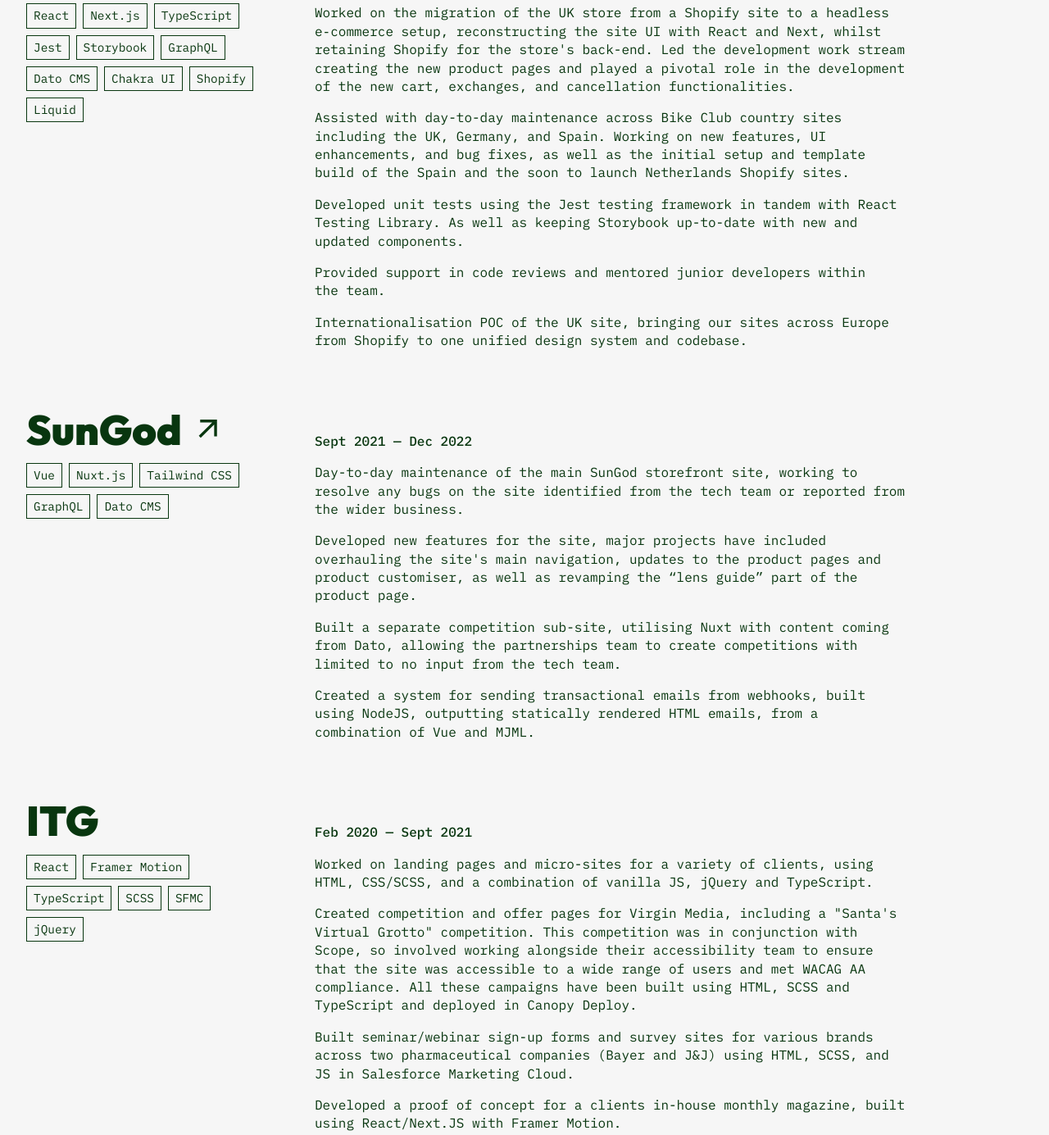
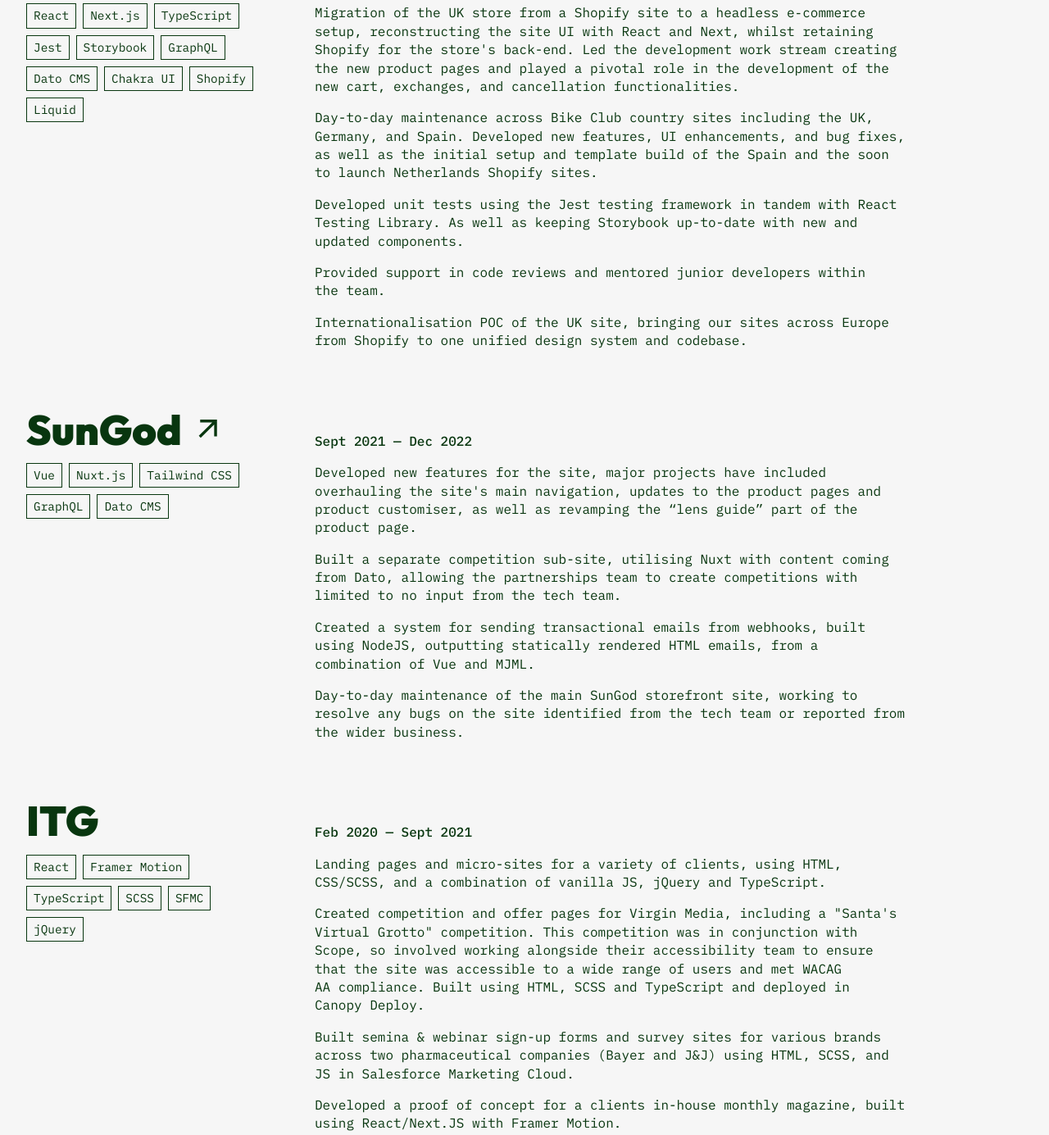
Before and after one commit to Neutron-J/Portfolio, an Astro site: page /work in a window 1280 px wide. Shown: the part 274-1659 px from the top of the page at 82% size. Built offline with nearby package versions, Linux system fonts and the light colour scheme; Astro itself is replaced by a stand-in of ours.

Commit message:
Reword work items

```diff
--- a/src/pages/work.astro
+++ b/src/pages/work.astro
@@ -3,10 +3,10 @@ import LayoutWork from "../layouts/LayoutWork.astro";
 import BadgesTech from "../components/BadgesTech.astro";
 ---
 
-<LayoutWork title="Work">
+<LayoutWork title='Work'>
   <section>
-    <h2><a href="https://bikeclub.com/">Bike Club</a></h2>
-    <p class="date">Jan 2023 &mdash; Aug 2024</p>
+    <h2><a href='https://bikeclub.com/'>Bike Club</a></h2>
+    <p class='date'>Jan 2023 &mdash; Aug 2024</p>
     <BadgesTech
       techItems={[
         "React",
@@ -21,20 +21,20 @@ import BadgesTech from "../components/BadgesTech.astro";
         "Liquid",
       ]}
     />
-    <div class="description">
+    <div class='description'>
       <p>
-        Worked on the migration of the UK store from a Shopify site to a
-        headless e&#8209;commerce setup, reconstructing the site UI with React
-        and Next, whilst retaining Shopify for the store's back-end. Led the
-        development work stream creating the new product pages and played a
-        pivotal role in the development of the new cart, exchanges, and
-        cancellation functionalities.
+        Migration of the UK store from a Shopify site to a headless
+        e&#8209;commerce setup, reconstructing the site UI with React and Next,
+        whilst retaining Shopify for the store's back-end. Led the development
+        work stream creating the new product pages and played a pivotal role in
+        the development of the new cart, exchanges, and cancellation
+        functionalities.
       </p>
       <p>
-        Assisted with day-to-day maintenance across Bike Club country sites
-        including the UK, Germany, and Spain. Working on new features, UI
-        enhancements, and bug fixes, as well as the initial setup and template
-        build of the Spain and the soon to launch Netherlands Shopify sites.
+        Day-to-day maintenance across Bike Club country sites including the UK,
+        Germany, and Spain. Developed new features, UI enhancements, and bug
+        fixes, as well as the initial setup and template build of the Spain and
+        the soon to launch Netherlands Shopify sites.
       </p>
       <p>
         Developed unit tests using the Jest testing framework in tandem with
@@ -50,17 +50,12 @@ import BadgesTech from "../components/BadgesTech.astro";
         Europe from Shopify to one unified design system and codebase.
       </p>
     </div>
-    <h2><a href="https://www.sungod.co/">SunGod</a></h2>
-    <p class="date">Sept 2021 &mdash; Dec 2022</p>
+    <h2><a href='https://www.sungod.co/'>SunGod</a></h2>
+    <p class='date'>Sept 2021 &mdash; Dec 2022</p>
     <BadgesTech
       techItems={["Vue", "Nuxt.js", "Tailwind CSS", "GraphQL", "Dato CMS"]}
     />
     <div>
-      <p>
-        Day-to-day maintenance of the main SunGod storefront site, working to
-        resolve any bugs on the site identified from the tech team or reported
-        from the wider business.
-      </p>
       <p>
         Developed new features for the site, major projects have included
         overhauling the site's main navigation, updates to the product pages and
@@ -77,9 +72,14 @@ import BadgesTech from "../components/BadgesTech.astro";
         using NodeJS, outputting statically rendered HTML emails, from a
         combination of Vue and MJML.
       </p>
+      <p>
+        Day-to-day maintenance of the main SunGod storefront site, working to
+        resolve any bugs on the site identified from the tech team or reported
+        from the wider business.
+      </p>
     </div>
     <h2>ITG</h2>
-    <p class="date">Feb 2020 &mdash; Sept 2021</p>
+    <p class='date'>Feb 2020 &mdash; Sept 2021</p>
     <BadgesTech
       techItems={[
         "React",
@@ -90,22 +90,21 @@ import BadgesTech from "../components/BadgesTech.astro";
         "jQuery",
       ]}
     />
-    <div class="description">
+    <div class='description'>
       <p>
-        Worked on landing pages and micro-sites for a variety of clients, using
-        HTML, CSS/SCSS, and a combination of vanilla JS, jQuery and TypeScript.
+        Landing pages and micro-sites for a variety of clients, using HTML,
+        CSS/SCSS, and a combination of vanilla JS, jQuery and TypeScript.
       </p>
       <p>
         Created competition and offer pages for Virgin Media, including a
         "Santa's Virtual Grotto" competition. This competition was in
         conjunction with Scope, so involved working alongside their
         accessibility team to ensure that the site was accessible to a wide
-        range of users and met WACAG AA compliance. All these campaigns have
-        been built using HTML, SCSS and TypeScript and deployed in Canopy
-        Deploy.
+        range of users and met WACAG AA compliance. Built using HTML, SCSS and
+        TypeScript and deployed in Canopy Deploy.
       </p>
       <p>
-        Built seminar/webinar sign-up forms and survey sites for various brands
+        Built semina & webinar sign-up forms and survey sites for various brands
         across two pharmaceutical companies (Bayer and J&J) using HTML, SCSS,
         and JS in Salesforce Marketing Cloud.
       </p>
```
